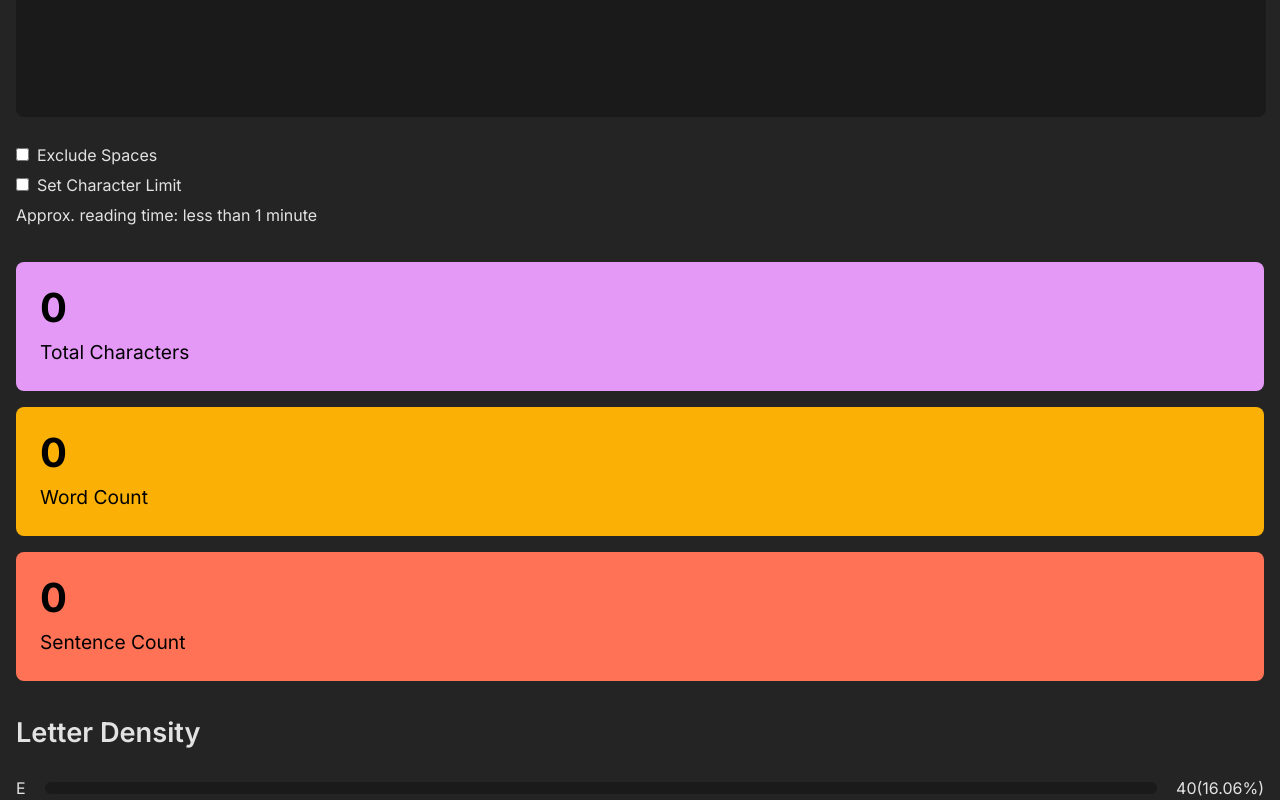
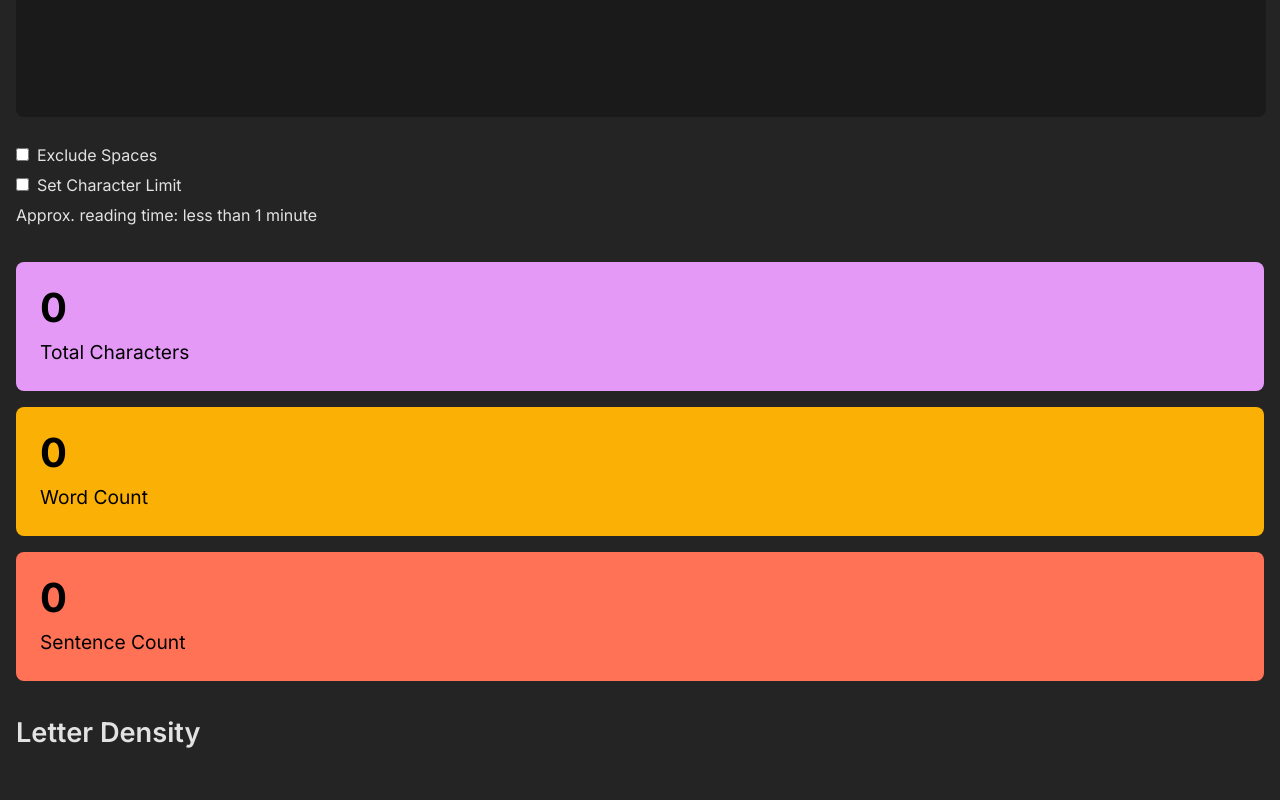
Before and after one commit to patrickl2901/character-counter, a React (Vite) app: page / in a window 1280 px wide. Shown: the part 291-1091 px from the top of the page. After the commit the page ends 1067 px from the top, so only its background shows below. Built offline with nearby package versions, Linux system fonts and the light colour scheme.

Commit message:
added letter density feature

```diff
--- a/src/App.tsx
+++ b/src/App.tsx
@@ -6,6 +6,7 @@ import TextEditorSection from "./components/TextEditorSection.tsx";
 import { ThemeContext } from "./context/ThemeContext.tsx";
 import { themeColorType } from "./types/themeColorType.ts";
 import parseTextContent from "./api/parseTextContent.ts";
+import createCharSet from "./api/createCharSet.ts";
 
 function App() {
   const [theme, setTheme] = useState<themeColorType>("dark");
@@ -13,6 +14,7 @@ function App() {
   const [excludeSpaces, setExcludeSpaces] = useState<boolean>(false);
   const [useCharacterLimit, setUseCharacterLimit] = useState<boolean>(false);
   const parsedAmounts = parseTextContent(textContent, excludeSpaces);
+  const charSet: Map<string, number> = createCharSet(textContent);
 
   return (
     <div className={theme === "dark" ? "app" : "appLight"}>
@@ -25,7 +27,7 @@ function App() {
           setUseCharacterLimit={setUseCharacterLimit}
           useCharacterLimit={useCharacterLimit}
         />
-        <AnalysisSection parsedAmounts={parsedAmounts} />
+        <AnalysisSection parsedAmounts={parsedAmounts} charSet={charSet} />
       </ThemeContext.Provider>
     </div>
   );
--- /dev/null
+++ b/src/api/createCharSet.ts
@@ -0,0 +1,27 @@
+/**
+ * Creates and returns a map containing every char in the string
+ * and its amount.
+ * @param {string} contentString String to be parsed
+ * @returns {Map<string, number>} The resulting map, containing chars and amounts
+ */
+export default function createCharSet(
+  contentString: string
+): Map<string, number> {
+  const charSet: Map<string, number> = new Map();
+  contentString = contentString.toLowerCase();
+
+  // Loop through each character in the string
+  for (let i = 0; i < contentString.length; i++) {
+    const char = contentString.charAt(i);
+
+    // If the character is already in the map, increment its count
+    if (charSet.has(char)) {
+      charSet.set(char, charSet.get(char)! + 1);
+    } else {
+      // Otherwise, add it with count 1
+      charSet.set(char, 1);
+    }
+  }
+
+  return charSet;
+}
--- a/src/api/parseTextContent.ts
+++ b/src/api/parseTextContent.ts
@@ -15,6 +15,8 @@ export default function parseTextContent(
 
   return [charsCount, wordsCount, sentencesCount];
 }
+
+// TODO: fix sentence count being set to 0 if string contains two periods in succession
 
 function parseSentences(content: string): number {
   let count: number = 0;
--- a/src/components/AnalysisSection.tsx
+++ b/src/components/AnalysisSection.tsx
@@ -5,10 +5,14 @@ import styles from "../styles/AnalysisSection.module.css";
 
 type AnalysisSectionProps = {
   parsedAmounts: Array<number>;
+  charSet: Map<string, number>;
 };
 
-// TODO: implement letter density feature
-const AnalysisSection: FC<AnalysisSectionProps> = ({ parsedAmounts }) => {
+// TODO: make letter density section collapsible, showing 5 entries initially
+const AnalysisSection: FC<AnalysisSectionProps> = ({
+  parsedAmounts,
+  charSet,
+}) => {
   return (
     <div className={styles.analysisSectionContainer}>
       <div className={styles.cardSectionContainer}>
@@ -30,7 +34,16 @@ const AnalysisSection: FC<AnalysisSectionProps> = ({ parsedAmounts }) => {
       </div>
       <div className={styles.letterDensitySectionContainer}>
         <h2>Letter Density</h2>
-        <StatBar dataName="E" amount={40} percentage={16.06} />
+        {Array.from(charSet.entries()).map((entry) => {
+          const [key, value] = entry;
+          return (
+            <StatBar
+              dataName={key}
+              amount={value}
+              percentage={Number(((value / parsedAmounts[0]) * 100).toFixed(1))}
+            />
+          );
+        })}
       </div>
     </div>
   );
--- a/src/components/CharacterLimitInput.tsx
+++ b/src/components/CharacterLimitInput.tsx
@@ -31,7 +31,7 @@ const CharacterLimitInput: FC<CharacterLimitInputProps> = ({
           theme === "dark" ? styles.numberInputDark : styles.numberInputLight
         }
       />
-      <span>{characterLimit}</span>
+      <span>{characterLimit > 0 ? characterLimit : null}</span>
     </div>
   );
 };
--- a/src/components/StatBar.tsx
+++ b/src/components/StatBar.tsx
@@ -11,12 +11,20 @@ type StatBarProps = {
 
 const StatBar: FC<StatBarProps> = ({ dataName, amount, percentage }) => {
   const theme: themeColorType = useContext(ThemeContext);
+  const barPercentage = `${percentage}%`;
+
   return (
     <div className={styles.statBarContainer}>
       <span className={styles.dataName}>{dataName}</span>
-      <div
-        className={theme === "dark" ? styles.barDark : styles.barLight}
-      ></div>
+      <div className={theme === "dark" ? styles.barDark : styles.barLight}>
+        <div
+          className={`${
+            theme === "dark" ? styles.barProgressDark : styles.barProgressLight
+          }`}
+          id="progressBar"
+          style={{ width: barPercentage }}
+        ></div>
+      </div>
       <span className={styles.amount}>{amount}</span>
       <span className={styles.percentage}>({percentage}%)</span>
     </div>
--- a/src/styles/StatBar.module.css
+++ b/src/styles/StatBar.module.css
@@ -18,3 +18,15 @@
   border-radius: 8px;
   margin: 0 1.2rem;
 }
+
+.barProgressDark {
+  background-color: dodgerblue;
+  border-radius: 8px;
+  height: 100%;
+}
+
+.barProgressLight {
+  background-color: dodgerblue;
+  border-radius: 8px;
+  height: 100%;
+}
```
